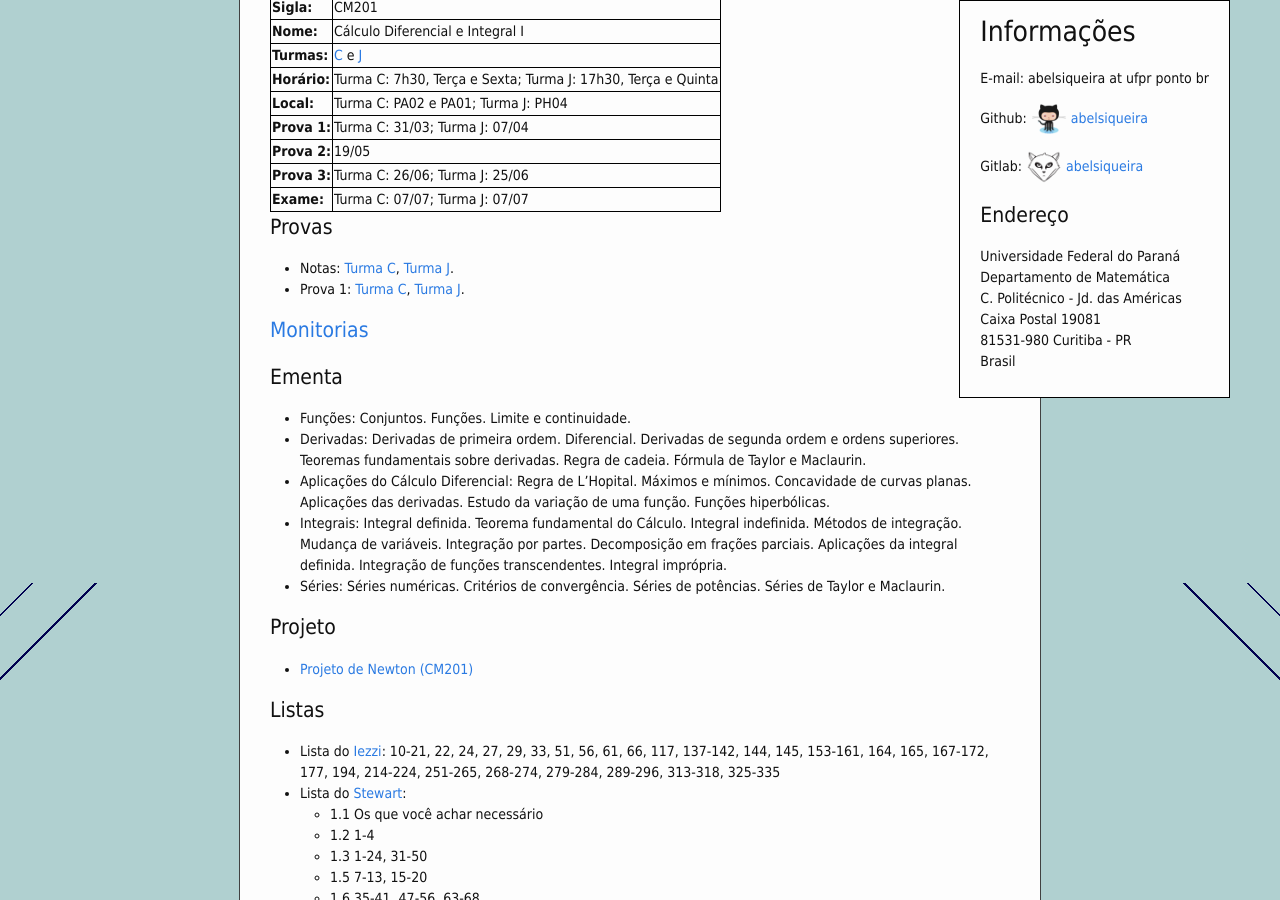
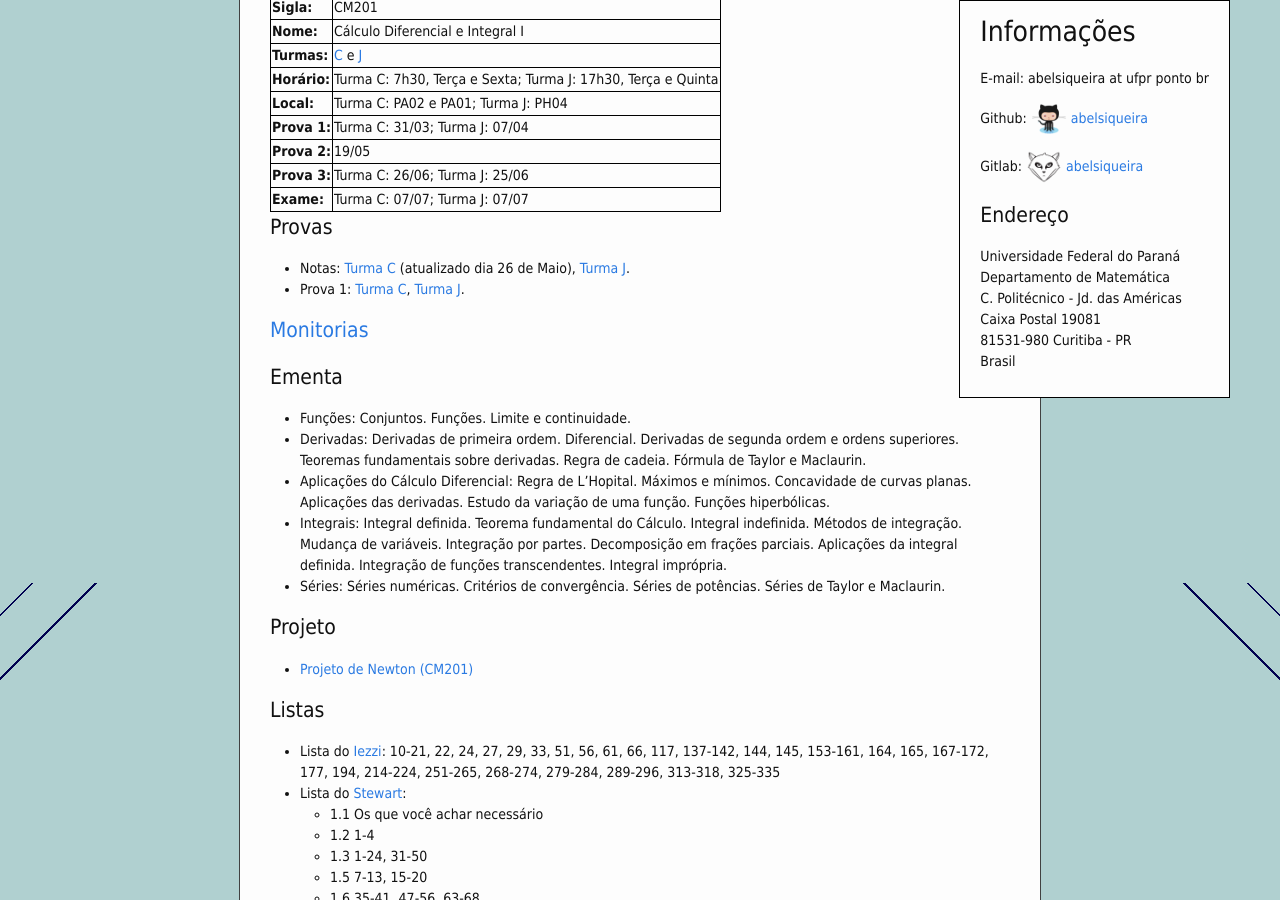
Before and after one commit to abelsiqueira/abelsiqueira.github.io-old, a Jekyll site: the page built from _posts/br/2015-02-18-cm201-calculo-diferencial-e-integral-2015s1.markdown, in a window 1280 px wide and 900 px high, scrolled down 317 px. Built offline with Jekyll 4.4.1, drawn with Linux system fonts in a browser that asks for light colours; nearby versions of some CDN libraries.

Commit message:
Indicado atualização

```diff
--- a/_posts/br/2015-02-18-cm201-calculo-diferencial-e-integral-2015s1.markdown
+++ b/_posts/br/2015-02-18-cm201-calculo-diferencial-e-integral-2015s1.markdown
@@ -21,7 +21,8 @@ permalink:  cm201-2015s1
 
 # Provas
 
-  - Notas: [Turma C]({{ site.baseurl }}/disciplinas/2015s1-cm201/notas-C.pdf),
+  - Notas: [Turma C]({{ site.baseurl }}/disciplinas/2015s1-cm201/notas-C.pdf)
+    (atualizado dia 26 de Maio),
     [Turma J]({{ site.baseurl }}/disciplinas/2015s1-cm201/notas-J.pdf).
   - Prova 1: [Turma C]({{ site.baseurl }}/disciplinas/2015s1-cm201/prova1-C.pdf),
     [Turma J]({{ site.baseurl }}/disciplinas/2015s1-cm201/prova-J.pdf).
```
